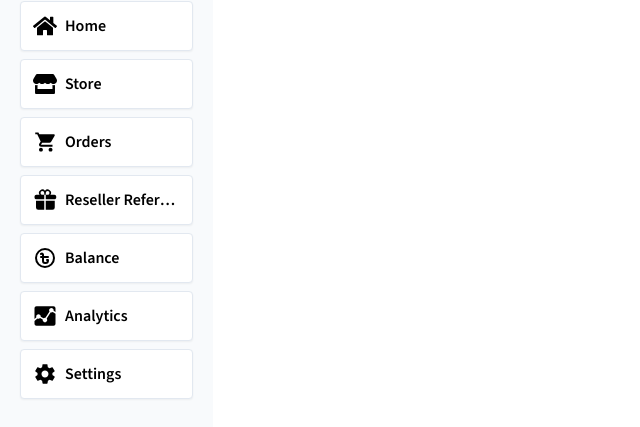
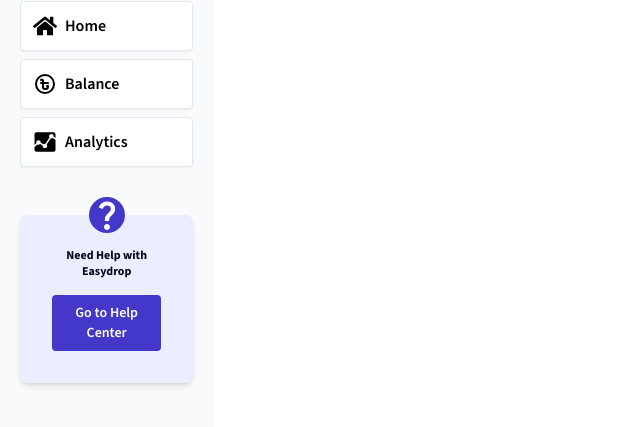
Before and after one commit to Shakil53/implementation-easydrop, a React (Vite) app: page /user-dashboard in a window 1280 px wide. Shown: the part 189-616 px from the top of the page, without its empty margins (0-640 px from the left). Built offline with nearby package versions, Linux system fonts and the light colour scheme.

Commit message:
analytic sidebar icons setup

```diff
--- a/src/layout/Sidebar.jsx
+++ b/src/layout/Sidebar.jsx
@@ -1,13 +1,9 @@
 import { cn } from '@/lib/utils';
 import { Link, NavLink } from 'react-router-dom';
-import { HiGift } from "react-icons/hi2";
-import { FaHome, FaStore } from "react-icons/fa";
+import { FaHome } from "react-icons/fa";
 import { TbCoinTaka } from "react-icons/tb";
-import { IoMdSettings } from "react-icons/io";
-import { IoMdCart } from "react-icons/io";
 import companyLogo from '../assets/logo/logo.png';
 import { MdQuestionMark } from "react-icons/md";
-import { Rocket } from 'lucide-react';
 import { HiMenu,HiX  } from 'react-icons/hi'
 import { useState } from 'react';
 import { IoMdAnalytics } from "react-icons/io";
@@ -24,12 +20,9 @@ const Sidebar = () => {
 
     const navItems = [
         { to: '/user-dashboard/home', icon: FaHome, label: 'Home' },
-        { to: '/user-dashboard/store', icon: FaStore, label: 'Store' },
-        { to: '/user-dashboard/orders', icon: IoMdCart, label: 'Orders' },
-        { to: '/user-dashboard/reseller-referrals', icon: HiGift, label: 'Reseller Referrals' },
         { to: '/user-dashboard/balance', icon: TbCoinTaka, label: 'Balance' },
-        { to: '/user-dashboard/boost-request', icon: IoMdAnalytics, label: 'Analytics' },
-        { to: '/user-dashboard/settings', icon: IoMdSettings, label: 'Settings' },
+        { to: '/user-dashboard/analytics', icon: IoMdAnalytics, label: 'Analytics' },
+
 
     ];
 
--- /dev/null
+++ b/src/pages/UserDashboard/Analytics.jsx
@@ -0,0 +1,10 @@
+
+const Analytics = () => {
+    return (
+        <div>
+            <h1>Analytics goes here</h1>
+        </div>
+    );
+};
+
+export default Analytics;
--- a/src/pages/UserDashboard/BoostRequest.jsx
+++ /dev/null
@@ -1,11 +0,0 @@
-
-
-const BoostRequest = () => {
-    return (
-        <div>
-             <h1>Boost Request details here</h1>
-        </div>
-    );
-};
-
-export default BoostRequest;
--- a/src/routes/router.jsx
+++ b/src/routes/router.jsx
@@ -1,6 +1,6 @@
 import App from "@/App";
+import Analytics from "@/pages/UserDashboard/Analytics";
 import Balance from "@/pages/UserDashboard/Balance";
-import BoostRequest from "@/pages/UserDashboard/BoostRequest";
 import Home from "@/pages/UserDashboard/Home";
 import Orders from "@/pages/UserDashboard/Orders";
 import ResellerReferrals from "@/pages/UserDashboard/ResellerReferrals";
@@ -47,8 +47,8 @@ export const router = createBrowserRouter([
                 element: <Balance></Balance>
             },
             {
-                path: 'boost-request',
-                element: <BoostRequest></BoostRequest>
+                path: 'analytics',
+                element: <Analytics></Analytics>
             },
             {
                 path: 'settings',
```
